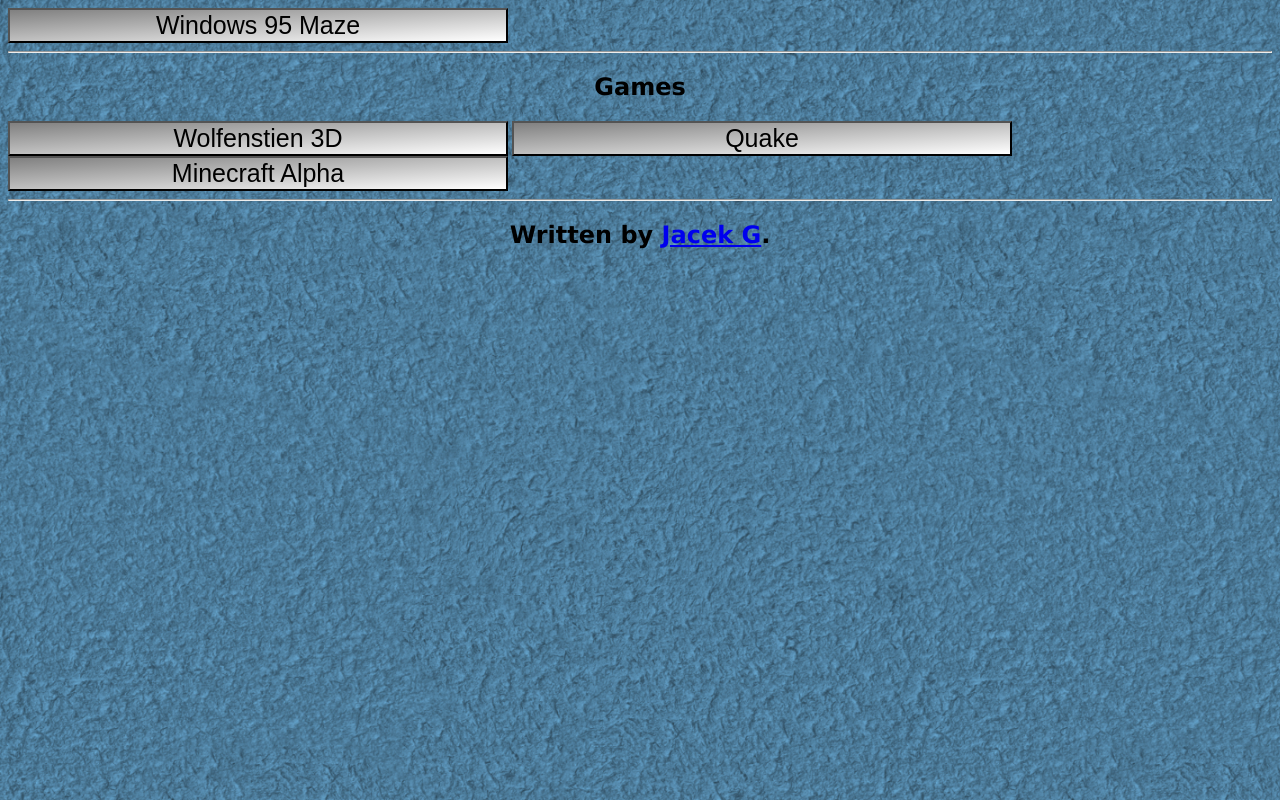
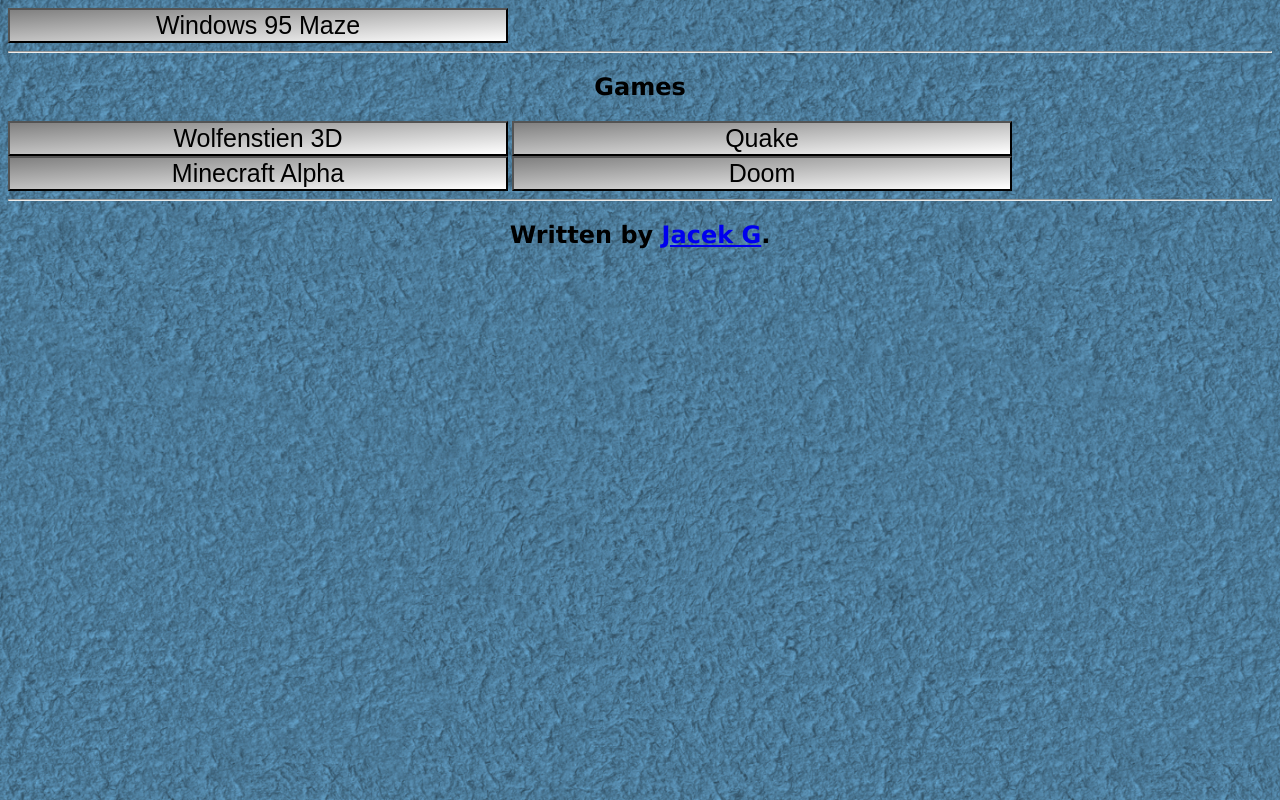
Before and after one commit to 6thGrader/t-2-telopea, a plain HTML site: page index.html in a window 1280 px wide. Drawn offline with Linux system fonts and the light colour scheme; a web font is replaced by a local one.

Commit message:
Update index.html

```diff
--- a/index.html
+++ b/index.html
@@ -32,6 +32,11 @@
     background: linear-gradient(to bottom right, grey, white);
     font-size: 25px;
 ">Minecraft Alpha</button>
+                   <button class="button" onclick="window.location.href = 'games/DOOM/index.html';" style="
+    width: 500px;
+    background: linear-gradient(to bottom right, grey, white);
+    font-size: 25px;
+">Doom</button>
      <footer><hr><h2>Written by <a href="mailto:0288007@schoolsnet.act.edu.au">Jacek G</a>.</h2><br></footer>
   </body>
 </html>
```
